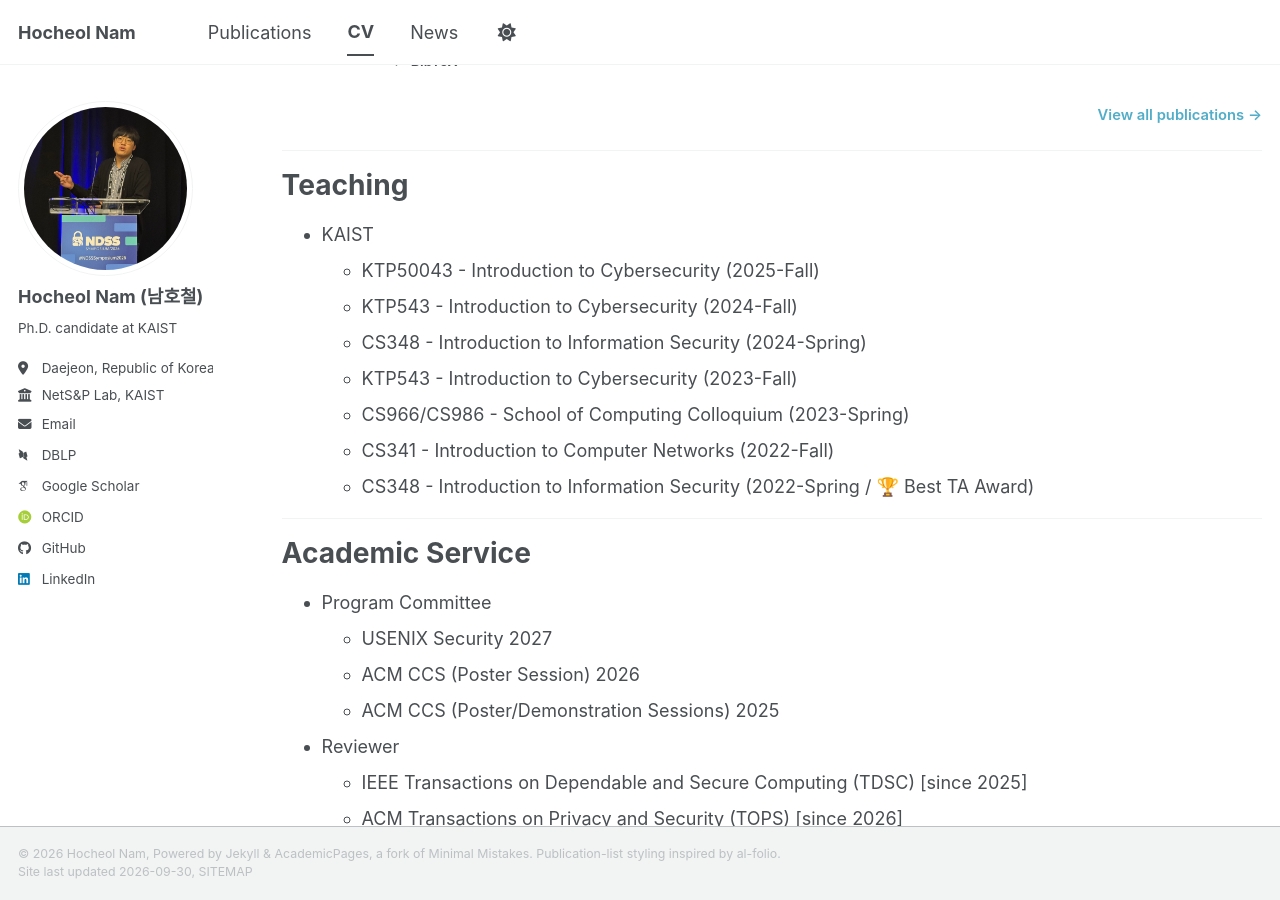
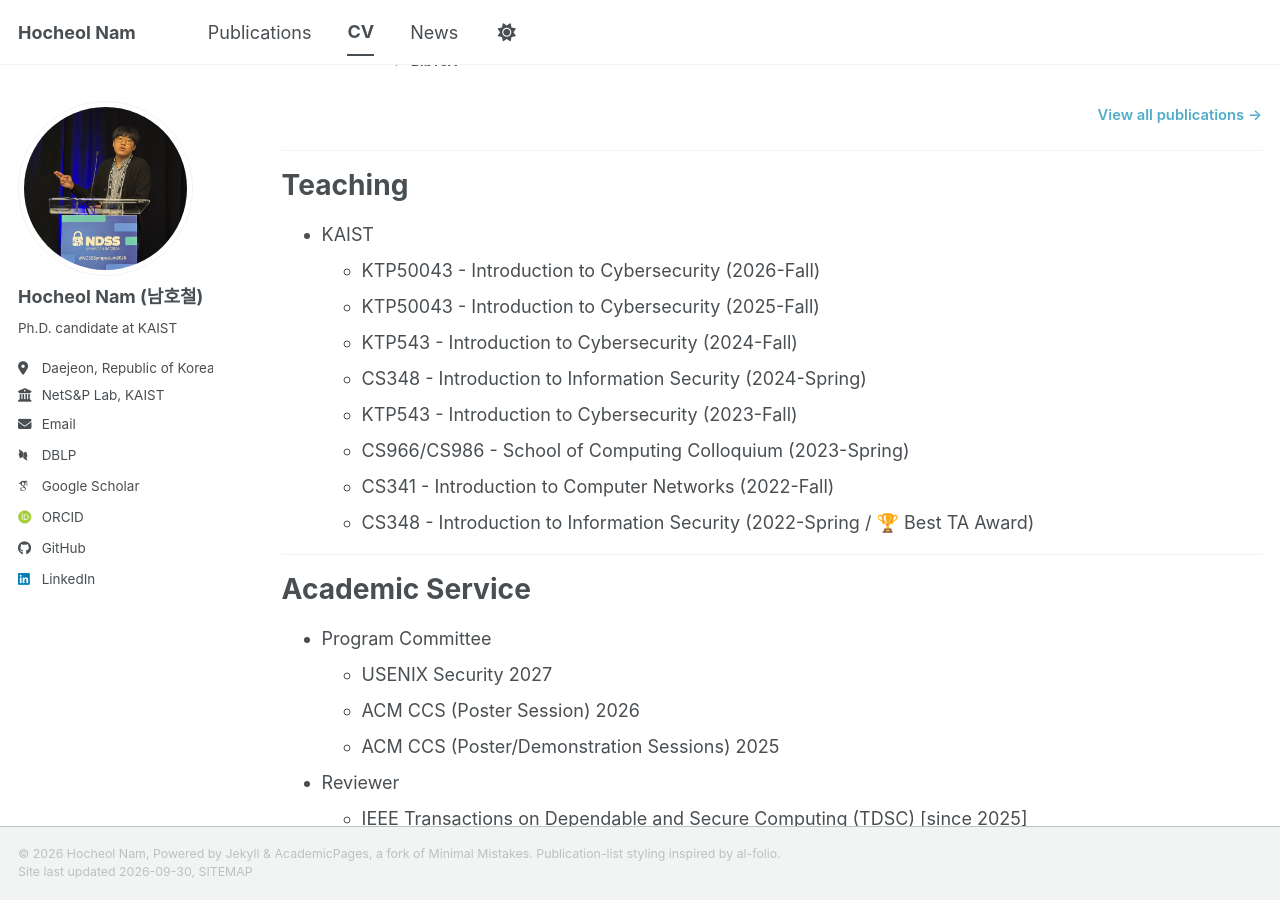
Before and after one commit to hcnam/hcnam.github.io, a Jekyll site: the page built from _pages/cv.md, in a window 1280 px wide and 900 px high, scrolled down 2078 px. Built offline with Jekyll 4.4.1, drawn with Linux system fonts in a browser that asks for light colours; some web fonts are replaced; a script that is not in the unit is left out.

Commit message:
Update CV

```diff
--- a/_pages/cv.md
+++ b/_pages/cv.md
@@ -58,6 +58,7 @@ Selected Publications
 Teaching
 ======
 * KAIST
+  * KTP50043 - Introduction to Cybersecurity (2026-Fall)
   * KTP50043 - Introduction to Cybersecurity (2025-Fall)
   * KTP543 - Introduction to Cybersecurity (2024-Fall)
   * CS348 - Introduction to Information Security (2024-Spring)
```
Also changed, not shown: 1 other file.
